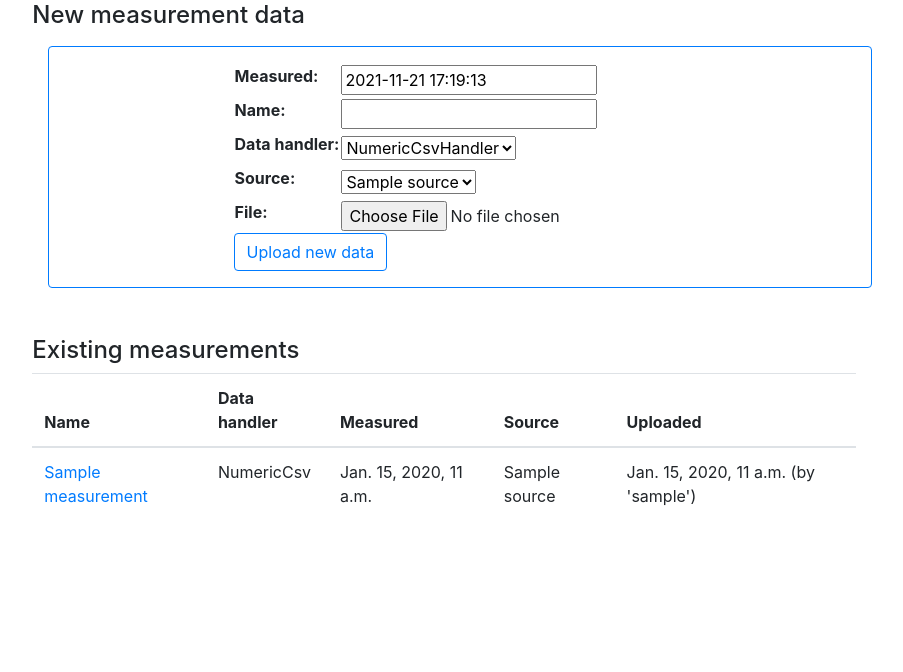
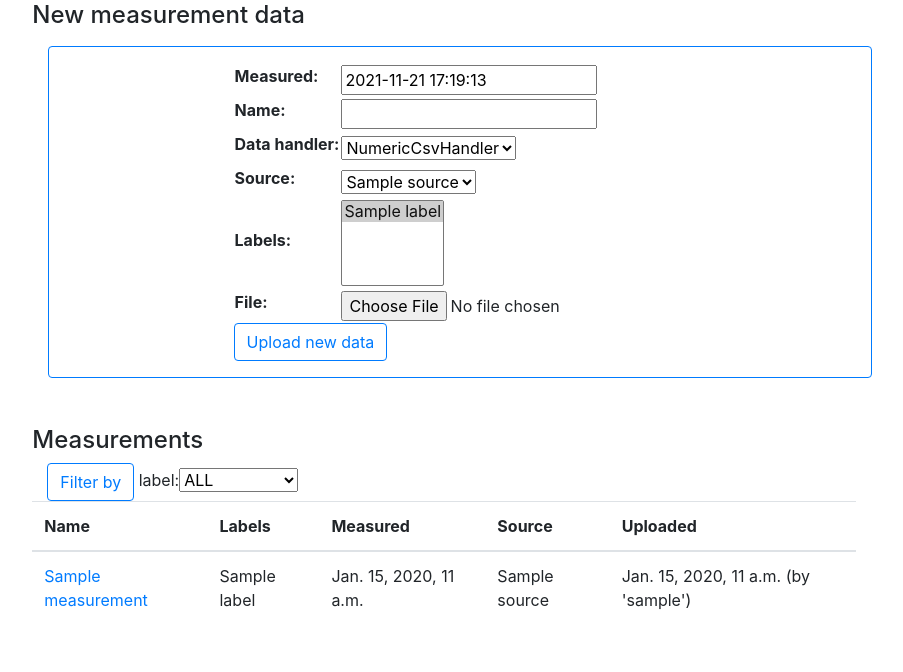
Before and after one commit to AntonSamojlow/authenticity-portal, a Django app: page /portal/measurements in a window 1280 px wide. Shown: the part 253-925 px from the top of the page, without its empty margins (196-1099 px from the left). Before the commit the page ends 759 px from the top, so only its background shows below. Run offline with Django 3.2, Linux system fonts and the light colour scheme; a user stored in the database is signed in; tables that the repository leaves empty hold one stand-in row (values such as "Sample post"); parts of the project's set-up code (start-up, migrations or seed data) failed here and were passed over.

Commit message:
added labels in view, upload and train

```diff
--- a/portalsite/portal/admin.py
+++ b/portalsite/portal/admin.py
@@ -2,6 +2,7 @@ from django.contrib import admin
 from . import models as dbm
 
 # Register your models here.
+admin.site.register(dbm.Label)
 admin.site.register(dbm.Measurement)
 admin.site.register(dbm.Model)
 admin.site.register(dbm.Scoring)
--- a/portalsite/portal/forms.py
+++ b/portalsite/portal/forms.py
@@ -2,15 +2,22 @@ from typing import TYPE_CHECKING
 from django import forms
 
 class MeasurementUploadForm(forms.Form):
-    def __init__(self, data_handler_choices: list, source_choices: list, *args, **kwargs) -> None:
+    def __init__(self,
+    data_handler_choices: list,
+    source_choices: list,
+    labels_choices: list,
+    *args,
+    **kwargs) -> None:
         super().__init__(*args, **kwargs)
         self.fields['data_handler'].choices = data_handler_choices
         self.fields['source'].choices = source_choices
+        self.fields['labels'].choices = labels_choices
 
     measured = forms.DateTimeField()
     name = forms.CharField(max_length=50, required=True)
     data_handler = forms.ChoiceField()
     source = forms.ChoiceField()
+    labels = forms.MultipleChoiceField(required=False)
     file = forms.FileField(required=False)
 
 class FilterForm(forms.Form):
--- a/portalsite/portal/models/__init__.py
+++ b/portalsite/portal/models/__init__.py
@@ -1,3 +1,4 @@
+from .label import Label
 from .measurement import Measurement
 from .model import Model
 from .scoring import Scoring
--- /dev/null
+++ b/portalsite/portal/models/label.py
@@ -0,0 +1,28 @@
+"""Data base model: Source"""
+
+# region imports
+# standard
+from django.db import models
+from django.urls import reverse
+
+# 3rd party
+
+# local
+
+# type hints
+
+# endregion
+
+
+class Label(models.Model):
+    """Label, used to classify objects. Holds a descriptive text."""
+
+    name = models.CharField(unique=True, max_length=20)
+    description = models.TextField()
+
+    def __str__(self):
+        return str(self.name)
+
+    def get_absolute_url(self):
+        """Returns the url to display the object."""
+        return reverse('label-detail', args=[str(self.id)])
--- a/portalsite/portal/templates/measurement-detail.html
+++ b/portalsite/portal/templates/measurement-detail.html
@@ -8,6 +8,9 @@
         <dl class="row mb-5">
             <dt class="col-sm-3">Name</dt>
             <dd class="col-sm-9">{{ object.name }}</dd>
+
+            <dt class="col-sm-3">Labels</dt>
+            <dd class="col-sm-9">{{ object.labels_as_text }}</dd>
 
             <dt class="col-sm-3">Data handler</dt>
             <dd class="col-sm-9">{{ object.data_handler }}</dd>
--- a/portalsite/portal/templates/measurements.html
+++ b/portalsite/portal/templates/measurements.html
@@ -20,13 +20,17 @@
     </div>
 
     <div class="mb-5 mt-5">
-        <h4>Existing measurements</h4>
+        <h4>Measurements</h4>
         {% if perms.portal.view_measurement %}
+        <form class="col-sm-12" method="get" enctype="multipart/form-data">
+            <button class="btn btn-outline-primary" type="submit">Filter by</button>
+            {{ label_filter }}
+        </form>
         <table class="table">
             <thead>
                 <tr>
                     <th scope="col">Name</th>
-                    <th scope="col">Data handler</th>
+                    <th scope="col">Labels</th>
                     <th scope="col">Measured</th>
                     <th scope="col">Source</th>
                     <th scope="col">Uploaded</th>
@@ -36,7 +40,7 @@
                 {% for measurement in object_list %}
                 <tr>
                     <td scope="row"><a href="{{ measurement.get_absolute_url }}">{{ measurement.name }}</a></td>
-                    <td>{{ measurement.data_handler }}</td>
+                    <td>{{ measurement.labels_as_short_text }}</td>
                     <td>{{ measurement.time_measured }}</td>
                     <td>{{ measurement.source }}</td>
                     <td>{{ measurement.time_created }} (by '{{ measurement.user_created }}')</td>
--- a/portalsite/portal/templates/model-detail.html
+++ b/portalsite/portal/templates/model-detail.html
@@ -33,9 +33,13 @@
         </div>
         <div class="row mb-5 mt-5">
             <h3 class="col-sm-12">Train the model</h3>
+            <form class="col-sm-12" method="get" enctype="multipart/form-data">
+                <button class="btn btn-outline-primary" type="submit">Filter by</button>
+                {{ label_filter }}
+            </form>
             <form method="post" enctype="multipart/form-data">
                 {% csrf_token %}
-                <table>
+                    <table>
                     {{ train_form }}
                 </table>
                 <button class="btn btn-outline-primary" type="submit" name="train_submit">Start training...</button>
--- a/portalsite/portal/views.py
+++ b/portalsite/portal/views.py
@@ -9,11 +9,10 @@ from django import forms
 # 3rd party
 from django.core.paginator import Paginator
 from django.http.request import HttpRequest
-from django.http.response import HttpResponse
+from django.http.response import FileResponse, HttpResponse
 from django.shortcuts import render
 from django.views.generic import TemplateView, DetailView
 from django.views.generic.list import BaseListView
-from numpy import ERR_WARN
 
 # local
 from portal.forms import (MeasurementUploadForm,
@@ -22,7 +21,7 @@ from portal.forms import (MeasurementUploadForm,
     NewLinearRegssionModelForm,
     NewTestModelForm,
     CopyModelForm)
-from portal.models import Measurement, Model, Source, Prediction
+from portal.models import Measurement, Model, Source, Prediction, Label
 from portal.core import DATAHANDLERS, TESTMODELTYPE, LINEARREGRESSIONMODEL
 
 # type hints
@@ -52,28 +51,48 @@ class MeasurementsView(TemplateView, BaseListView):
 
     def __init__(self, **kwargs: any) -> None:
         super().__init__(**kwargs)
-        # reload the choices
-        self.source_choices = [(d.id, d.name) for d in list(Source.objects.all())]
+        self.source_choices = list((d.id, d.name) for d in Source.objects.all())
         self.object_list = self.model.objects.all()
+        self.labels_chocies = list((l.id, l.name) for l in Label.objects.all())
 
     def get_context_data(self, **kwargs):
-        form = MeasurementUploadForm(DATAHANDLERS.choices, self.source_choices, initial={
+        form = MeasurementUploadForm(DATAHANDLERS.choices, self.source_choices, self.labels_chocies, initial={
             'measured': datetime.now(),
             'data_handler': DATAHANDLERS.choices[0],
             'source': self.source_choices[0] if len(self.source_choices) > 0 else None,
+            'labels': self.labels_chocies[0] if len(self.labels_chocies) > 0 else None,
             'file': None
         })
+
+        label_id = FilterForm.ALL
+        if self.request.GET and 'label_filter' in self.request.GET:
+            label_id = self.request.GET.get('label_filter')
+
+        if label_id == FilterForm.ALL:
+            self.object_list = self.model.objects.all()
+        else:
+            self.object_list = list(self.model.objects.filter(labels__id=label_id))
+
         context = BaseListView.get_context_data(self, **kwargs)
+
+        context['label_filter'] = FilterForm(
+            'label_filter',
+            'label',
+            list((l.id, l.name) for l in Label.objects.all()),
+            initial=label_id,
+            includeAll=True)
         context["upload_form"] = form
         return context
 
     def post(self, request, *args, **kwargs):
-        form = MeasurementUploadForm(DATAHANDLERS.choices, self.source_choices, request.POST)
+        form = MeasurementUploadForm(DATAHANDLERS.choices, self.source_choices, self.labels_chocies, request.POST)
         name_already_exists: bool = Measurement.objects.filter(
             name__exact=request.POST['name']).count() > 0
 
         if not form.is_valid():
             return Result(False, "Data was not valid").render_view()
+
+        form_data = form.cleaned_data
 
         if name_already_exists:
             return Result(False, "Name already exists",
@@ -83,21 +102,21 @@ class MeasurementsView(TemplateView, BaseListView):
             return Result(False, "No file selected",
                           "Please go back and select a file to upload").render_view()
 
-        data_handler = request.POST['data_handler']
+        data_handler = form_data['data_handler']
         try:
             data = DATAHANDLERS.get(data_handler).load_from_file(request.FILES['file'])
         except UnicodeDecodeError as decode_error:
             return Result(False, "Unicode decoding error", details_formatted=str(decode_error)).render_view()
         # except Exception as exc:
         #     return Result(False, "Unhandled - failed to read", details_formatted=str(exc)).render_view()
-        source = Source.objects.filter(id__exact=request.POST['source']).first()
+        source = Source.objects.filter(id__exact=form_data['source']).first()
 
         measurement = Measurement()
         measurement.data = data
         measurement.data_handler = data_handler
         measurement.source = source
-        measurement.name = request.POST['name']
-        measurement.time_measured = request.POST['measured']
+        measurement.name = form_data['name']
+        measurement.time_measured = form_data['measured']
         measurement.user_created = request.user
         measurement.user_changed = request.user
 
@@ -108,6 +127,9 @@ class MeasurementsView(TemplateView, BaseListView):
 
         try:
             Measurement.save(measurement)
+            if 'labels' in  form_data:
+                for label_id_string in form_data['labels']:
+                    measurement.labels.add(int(label_id_string))
         except Exception as exc:
             # TODO: Replace this error by a generic one and write stacktrace only to log
             return Result(False, "Internal problem", str(exc)).render_view()
@@ -170,7 +192,6 @@ class MeasurementDetailView(DetailView):
             f"Result:{prediction.result}\nScore:{prediction.score}"
         ).render_view()
 
-
 class ModelsView(TemplateView, BaseListView):
     model = Model
     template_name = 'models.html'
@@ -225,12 +246,23 @@ class ModelDetailView(DetailView):
     template_name = 'model-detail.html'
 
     def get_context_data(self, **kwargs):
+        label_id = FilterForm.ALL
+        if self.request.GET and 'label_filter' in self.request.GET:
+            label_id = self.request.GET.get('label_filter')
+
         context = DetailView.get_context_data(self, **kwargs)
-        context["train_form"] = ModelTrainForm(self._get_trainable_measurements())
+
+        context['label_filter'] = FilterForm(
+            'label_filter',
+            'label',
+            list((l.id, l.name) for l in Label.objects.all()),
+            initial=label_id,
+            includeAll=True)
+        context["train_form"] = ModelTrainForm(self._get_trainable_measurements(label_id))
         context["copy_form"] = CopyModelForm()
         return context
 
-    def _get_trainable_measurements(self) -> 'QuerySet':
+    def _get_trainable_measurements(self, label_id : str) -> 'QuerySet':
         # TODO This is ahighly ineffecient way to gather all trainable measurements:
         # 1. we walk through  Measurements twice: first retireving them, then just for generating a Queryset object
         # - possible quick fix: use a MultipleChoiceField instaed and handle list of choices manually
@@ -238,7 +270,12 @@ class ModelDetailView(DetailView):
         # - need a stricter/better/more efficient way to figure out compatability just absed on a db fields (one query)
         model: Model = self.get_object()
         trainable_ids = []
-        for m in Measurement.objects.all():
+        if label_id == FilterForm.ALL:
+            filtered_measurements =  Measurement.objects.all()
+        else:
+            filtered_measurements = Measurement.objects.filter(labels__id=label_id)
+
+        for m in filtered_measurements:
             if m.is_labelled and model.is_compatible(m):
                 trainable_ids.append(m.id)
 
```
Also changed, not shown: portalsite/portal/models/measurement.py (+15 -0 lines), portalsite/portal/migrations/0008_auto_20211219_1612.py (added).
